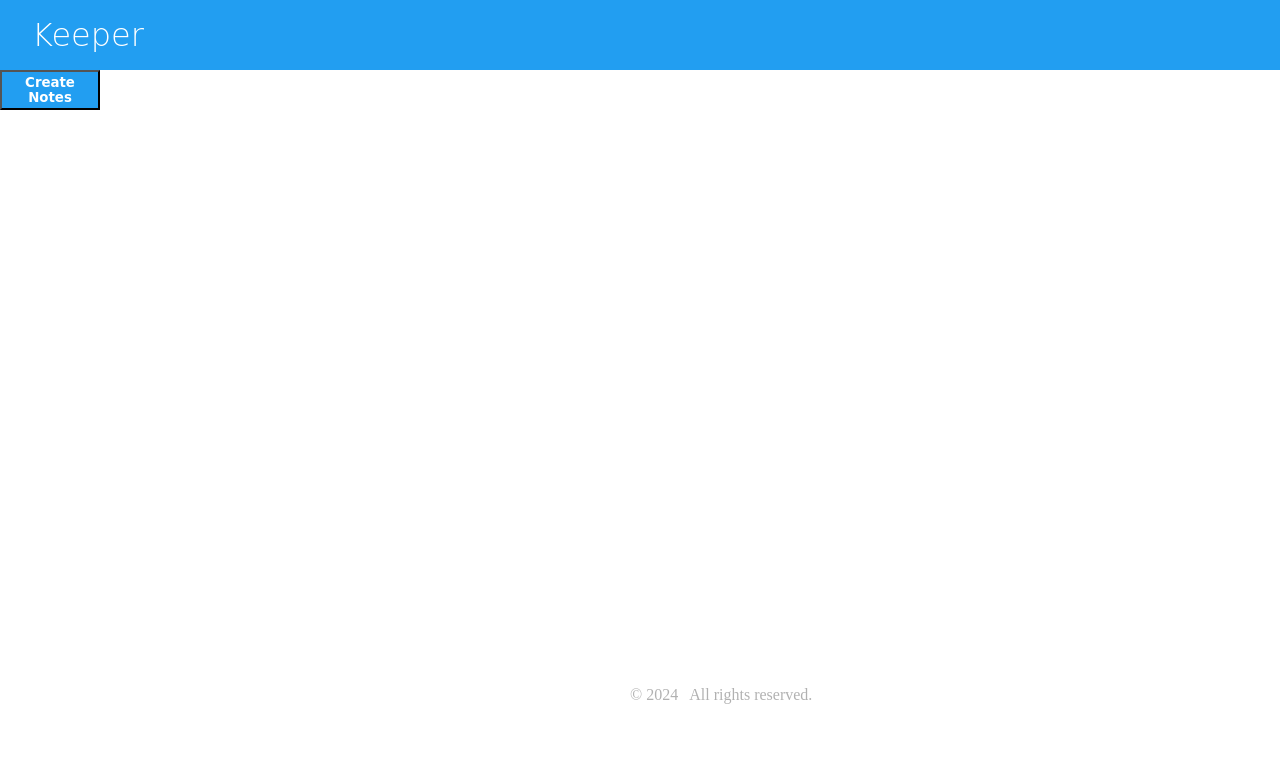
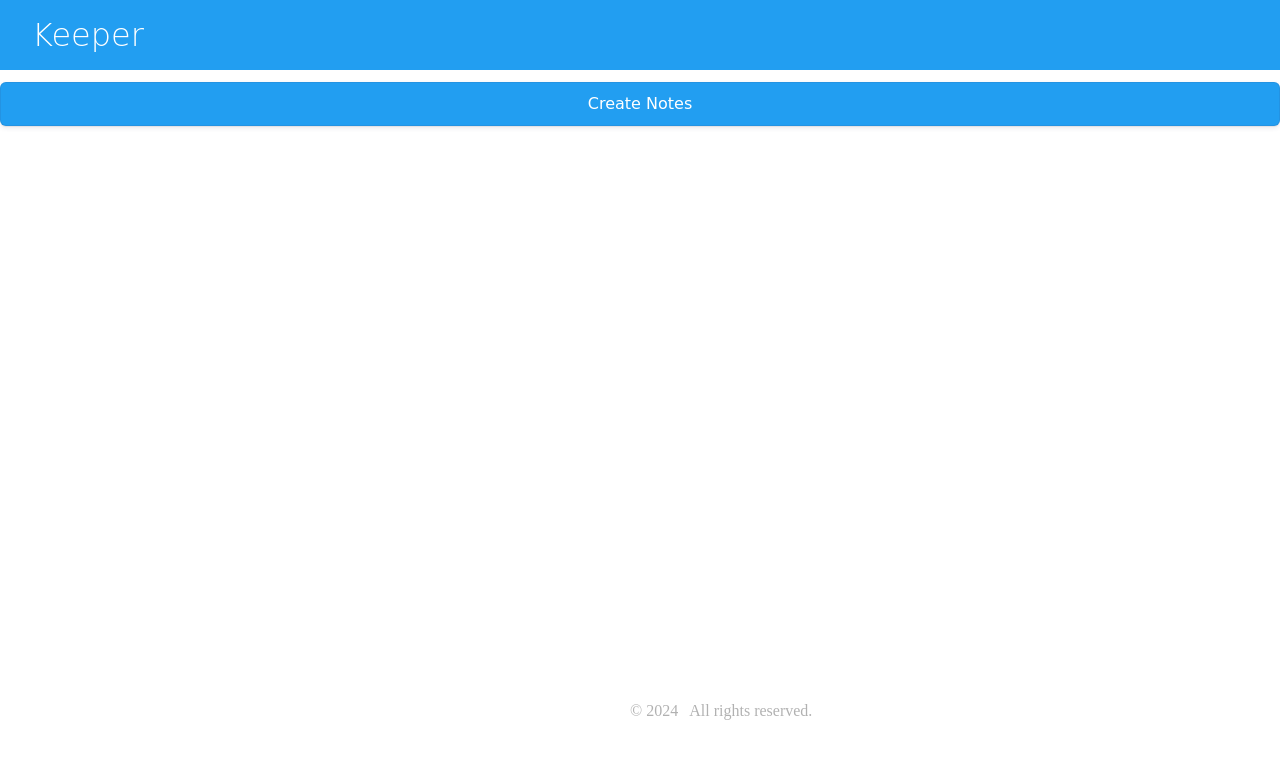
Before and after one commit to sxryadipta/keeper, a plain HTML site: page index.html in a window 1280 px wide. Shown: the top 758 px of the page. Drawn offline with Linux system fonts and the light colour scheme; a web font is replaced by a local one.

Commit message:
style button

```diff
--- a/styles.css
+++ b/styles.css
@@ -26,13 +26,52 @@
 }
 
 
-#Create{
+#Crate{
   font-family: "McLaren", cursive;
-  background-color: #229ef1;
+  background-color: ;
   color:white;
   font-weight: 600;
   height: 40px;
   width: 100px;
-  border:
-  box-shadow: ;
 }
+
+
+
+/* CSS */
+ #Create{
+  appearance: button;
+  backface-visibility: hidden;
+  background-color: #229ef1;
+  border-radius: 6px;
+  border-width: 0;
+  box-shadow: rgba(50, 50, 93, .1) 0 0 0 1px inset,rgba(50, 50, 93, .1) 0 2px 5px 0,rgba(0, 0, 0, .07) 0 1px 1px 0;
+  box-sizing: border-box;
+  color: #fff;
+  cursor: pointer;
+  font-family: "McLaren", cursive;
+  font-size: 100%;
+  height: 44px;
+  width: 140px;
+  line-height: 1.15;
+  margin: 12px 0 0;
+  outline: none;
+  overflow: hidden;
+  padding: 0 25px;
+  position: relative;
+  text-align: center;
+  text-transform: none;
+  transform: translateZ(0);
+  transition: all .2s,box-shadow .08s ease-in;
+  user-select: none;
+  -webkit-user-select: none;
+  touch-action: manipulation;
+  width: 100%;
+}
+
+#Create:disabled {
+  cursor: default;
+}
+
+#Create:focus {
+  box-shadow: rgba(50, 50, 93, .1) 0 0 0 1px inset, rgba(50, 50, 93, .2) 0 6px 15px 0, rgba(0, 0, 0, .1) 0 2px 2px 0, rgba(50, 151, 211, .3) 0 0 0 4px;
+}
```
